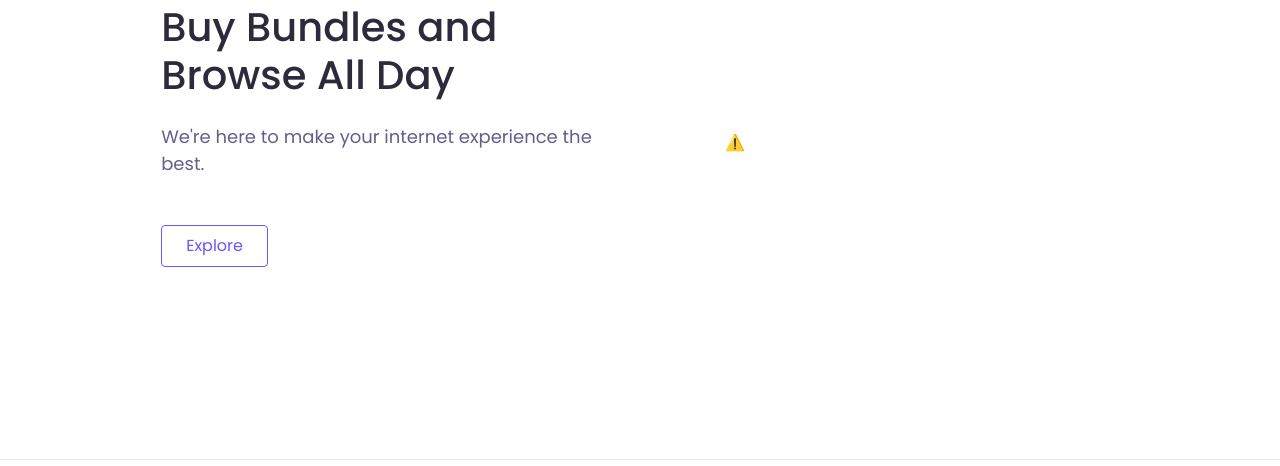
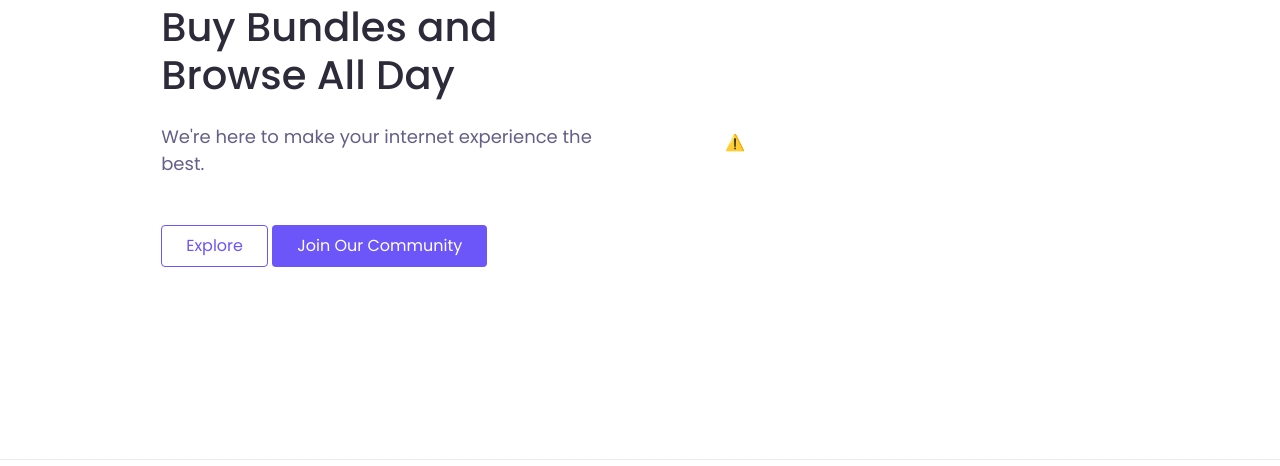
Before and after one commit to JAYCEHTECH/noble, a Django app: template intel_app/templates/layouts/index.html in a window 1280 px wide. Shown: the part 157-623 px from the top of the page. Run offline with Django 4.2, Linux system fonts and the light colour scheme; the template is opened without the code that fills it, so the values that code supplies are empty; some libraries are stand-ins or nearby versions; some web fonts are replaced.

Commit message:
community

```diff
--- a/intel_app/templates/layouts/index.html
+++ b/intel_app/templates/layouts/index.html
@@ -12,6 +12,7 @@
             <h1 class="mb-4">Buy Bundles and Browse All Day</h1>
             <p class="text-lg mb-5">We're here to make your internet experience the best.</p>
             <a href="{% url 'services' %}" class="btn btn-outline-primary mb-3">Explore</a>
+            <a href="https://chat.whatsapp.com/HWcektaIryA8IJxf7dhbe9" class="btn btn-primary mb-3">Join Our Community</a>
           </div>
           <div class="col-lg-6 py-3 wow zoomIn">
             <div class="img-place">
```
